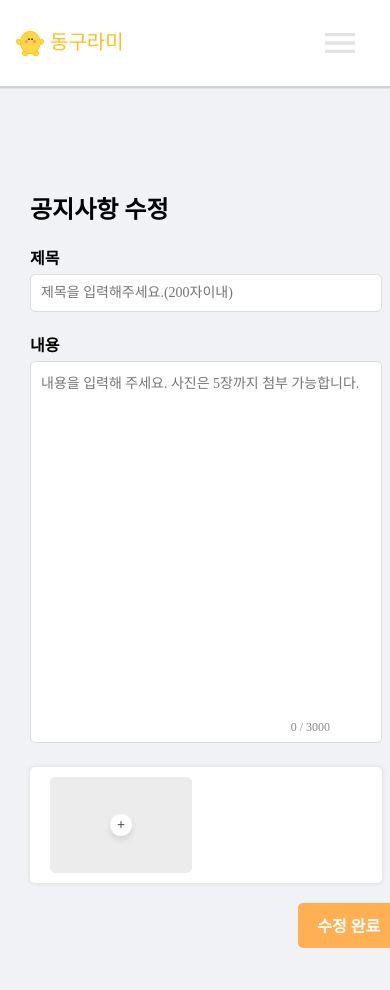
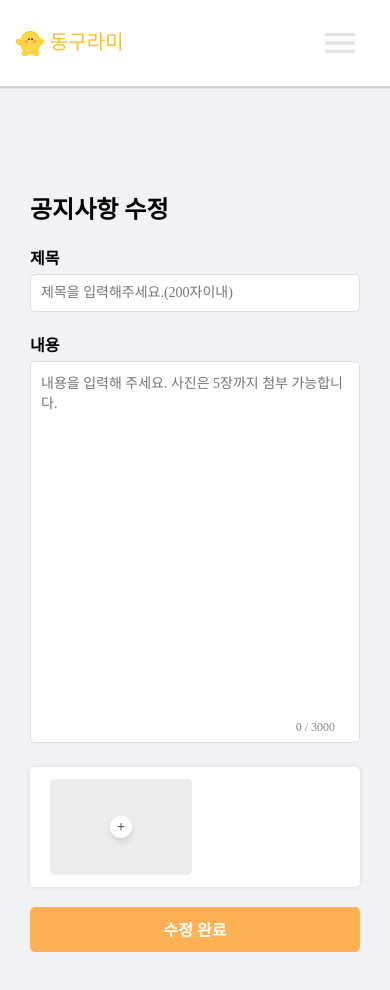
Before and after one commit to USW-Circle-Link/USW-Circle-Link-Web, a Vue app: page /adminmain/noticeedit/1 in a window 390 px wide. Shown: the top 990 px of the page. Built offline with nearby package versions, Linux system fonts and the light colour scheme; no server answers.

Commit message:
공지사항 반응형 수정

```diff
--- a/src/components/Admin/NoticeEdit.vue
+++ b/src/components/Admin/NoticeEdit.vue
@@ -460,10 +460,11 @@ export default {
 
 .notice-write-container {
   width: 100%;
-  min-width: 390px;
+  min-width: 0;
+  max-width: 100%;
   margin: 0 auto;
   padding: 10px;
-  overflow-x: hidden;
+  box-sizing: border-box;
 }
 
 * {
@@ -488,11 +489,14 @@ export default {
 }
 
 .title-input {
-  width: 95%;
+  width: 100%;
+  max-width: 100%;
+  margin: 0;
   padding: 10px;
   font-size: clamp(14px, 2.5vw, 16px);
   border: 1px solid #ddd;
   border-radius: 5px;
+  box-sizing: border-box;
 }
 
 .textarea-wrapper {
@@ -504,7 +508,7 @@ export default {
 .character-count {
   position: absolute;
   bottom: 10px; /* 아래 여백 */
-  right: 65px; /* 오른쪽 여백 */
+  right: 20px; /* 오른쪽 여백 */
   font-size: 12px;
   color: #888; /* 글자 색상 */
   background: rgba(255, 255, 255, 0.8); /* 배경색 추가 */
@@ -513,32 +517,48 @@ export default {
 }
 
 .content-input {
-  width: 95%;
+  width: 100%;
+  max-width: 100%;
+  margin: 0;
   height: 382px;
   padding: 10px;
   font-size: clamp(14px, 2.5vw, 16px);
   border: 1px solid #ddd;
   border-radius: 5px;
   resize: none;
+  box-sizing: border-box;
 }
 
 
 .image-upload-container {
   display: flex;
+  flex-direction: row;   /* 가로 배치 */
+  flex-wrap: nowrap;     /* 줄바꿈 절대 안 함 */
   align-items: center;
   gap: 10px;
-  width: 95%;  /* 전체 너비 */
+
+  width: 100%;
+  max-width: 100%;
+  min-height: 120px;     /* 최소 높이만 */
   background-color: white;
   padding: 10px;
-  box-shadow: 0 0 5px rgba(0, 0, 0, 0.1);
+  box-sizing: border-box;
   border-radius: 5px;
-  overflow-x: auto; /* 이미지가 가로로 넘칠 때 스크롤 가능하도록 설정 */
-  flex-wrap: nowrap; /* 한 줄로 배치 */
+  box-shadow: 0 0 5px rgba(0,0,0,0.1);
+
+  overflow-x: auto;      /* 👉 가로 스크롤 허용 */
+  overflow-y: hidden;    /* 세로 스크롤 차단 */
+  -webkit-overflow-scrolling: touch; /* 모바일 부드러운 스크롤 */
 }
 
 .image-items {
   display: flex;
   gap: 10px;
+}
+
+.image-preview,
+.image-upload {
+  flex: 0 0 auto;        /* 👉 줄바꿈 방지, 크기 고정 */
 }
 
 .image-preview {
@@ -548,9 +568,7 @@ export default {
   overflow: hidden;
   width: 142px; /* 이미지 업로드 후에도 너비를 142px로 고정 */
   height: 95.88px; /* 이미지 업로드 후에도 높이를 95.88px로 고정 */
-  flex: 0 0 auto;
-  background-color: #ECECEC
-;
+  background-color: #ECECEC;
 }
 
 .uploaded-image {
@@ -629,11 +647,12 @@ export default {
 }
 
 .submit-button {
+  width: 100%;
+  max-width: 100%;
+  margin: 20px 0;
   display: block;
-  width: 102.5px;
   height: 45px;
   padding: 10px;
-  margin: 20px 0 20px auto;
   background-color: #FFB052;
   border: none;
   border-radius: 5px;
@@ -642,6 +661,7 @@ export default {
   color: white;
   cursor: pointer;
   text-align: center;
+  box-sizing: border-box;
 }
 
 /* .submit-button:hover {
--- a/src/components/Admin/NoticeWrite.vue
+++ b/src/components/Admin/NoticeWrite.vue
@@ -395,10 +395,11 @@ export default {
 /* 전체 컨테이너 */
 .notice-write-container {
   width: 100%;
-  min-width: 390px;
+  min-width: 0;
+  max-width: 100%;
   margin: 0 auto;
   padding: 10px;
-  overflow-x: hidden;
+  box-sizing: border-box;
 }
 
 /* 초과 시 테두리 빨갛게 */
@@ -449,11 +450,15 @@ export default {
 /* 제목 입력창 */
 .title-input {
   margin-top: 10px;
-  width: 95%;
+  width: 100%;
+  max-width: 100%;
+  margin-left: 0;
+  margin-right: 0;
   padding: 10px;
   font-size: clamp(14px, 2.5vw, 16px);
   border: 1px solid #ddd;
   border-radius: 5px;
+  box-sizing: border-box;
 }
 
 /* 내용 입력창 영역 */
@@ -468,7 +473,8 @@ export default {
 }
 
 .content-input {
-  width: 95%;
+  width: 100%;
+  max-width: 100%;
   height: 382px;
   padding: 10px;
   font-size: clamp(14px, 2.5vw, 16px);
@@ -476,6 +482,7 @@ export default {
   border-radius: 5px;
   resize: none;
   position: relative;
+  box-sizing: border-box;
 }
 
 .title-container {
@@ -571,16 +578,30 @@ textarea {
 /* 이미지 업로드 영역 */
 .image-upload-container {
   display: flex;
+  flex-direction: row;   /* 가로 배치 */
+  flex-wrap: nowrap;     /* 줄바꿈 절대 안 함 */
   align-items: center;
   gap: 10px;
-  width: 95%;
-  height: 153.96px;
+
+  width: 100%;
+  max-width: 100%;
+  min-height: 120px;     /* 최소 높이만 */
   background-color: white;
   padding: 10px;
-  box-shadow: 0 0 5px rgba(0, 0, 0, 0.1);
+  box-sizing: border-box;
   border-radius: 5px;
+  box-shadow: 0 0 5px rgba(0,0,0,0.1);
   margin-top: 25px;
+
+  overflow-x: auto;      /* 👉 가로 스크롤 허용 */
+  overflow-y: hidden;    /* 세로 스크롤 차단 */
+  -webkit-overflow-scrolling: touch; /* 모바일 부드러운 스크롤 */
 }
+.image-preview,
+.image-upload {
+  flex: 0 0 auto;        /* 👉 줄바꿈 방지, 크기 고정 */
+}
+
 .image-preview {
   position: relative;
   border: 1px solid #ddd;
@@ -588,7 +609,6 @@ textarea {
   overflow: hidden;
   width: 142px;
   height: 95.88px;
-  flex: 0 0 auto;
   background-color: #ECECEC;
   margin-left: 7px;
 }
@@ -668,11 +688,12 @@ textarea {
 
 /* 완료 버튼 */
 .submit-button {
+  width: 100%;
+  max-width: 100%;
+  margin: 20px 0;
   display: block;
-  width: 102.5px;
   height: 45px;
   padding: 10px;
-  margin: 20px 0 20px auto;
   background-color: #FFB052;
   border: none;
   border-radius: 5px;
@@ -681,6 +702,7 @@ textarea {
   color: white;
   cursor: pointer;
   text-align: center;
+  box-sizing: border-box;
 }
 
 .popup {
--- a/src/components/Admin/notice.vue
+++ b/src/components/Admin/notice.vue
@@ -212,7 +212,7 @@ export default {
 
 .container {
   display: flex;
-  min-width: 390px;
+  /*min-width: 390px;*/
   overflow-x: hidden;
 }
 
@@ -223,7 +223,7 @@ export default {
 .notices {
   width: 100%;
   max-width: 820px;
-  min-width: 390px;
+  /*min-width: 390px;*/
   height: auto;
   border-radius: 10px;
   background-color: #fff;
@@ -234,8 +234,8 @@ export default {
 
 table {
   width: 100%;
-  border-collapse: collapse;
-  table-layout: fixed;
+  table-layout: auto; /* fixed 대신 auto */
+  word-break: break-word;
 }
 
 .title-column {
```
